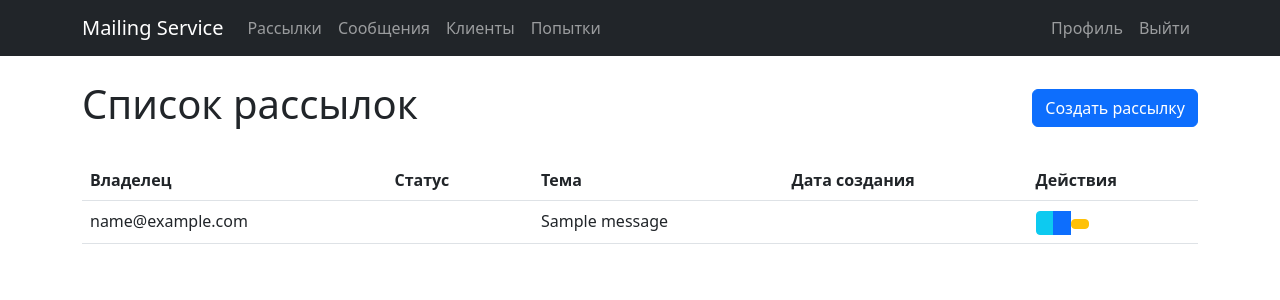
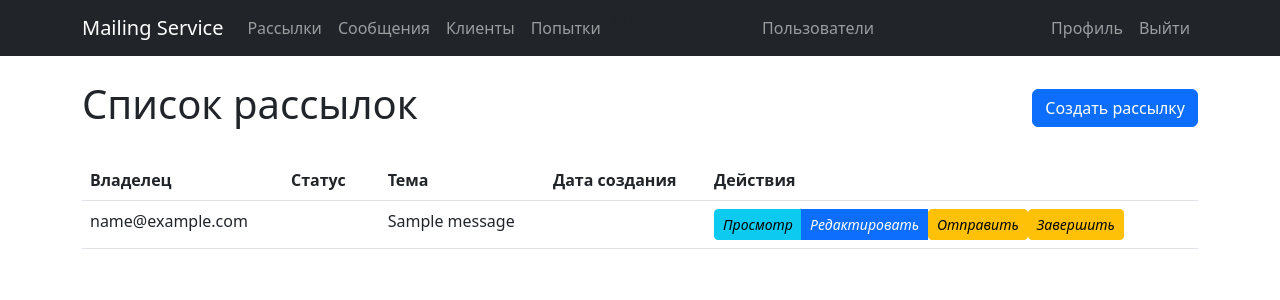
Before and after one commit to Ekaterina-RA/MailingServices, a Django app: page /mailings/ in a window 1280 px wide. Shown: the top 300 px of the page. Run offline with Django 5.2, Linux system fonts and the light colour scheme; a user stored in the database is signed in; tables that the repository leaves empty hold one stand-in row (values such as "Sample post").

Commit message:
final changes

```diff
--- a/messaging/templates/base.html
+++ b/messaging/templates/base.html
@@ -30,6 +30,10 @@
                         <li class="nav-item">
                             <a class="nav-link" href="{% url 'messaging:attempt_list' %}">Попытки</a>
                         </li>
+                    {% if perms.users.can_block_user %}
+                    li class="nav-item">
+                            <a class="nav-link" href="{% url 'messaging:user_list' %}">Пользователи</a>
+                    {% endif %}
                     {% endif %}
                 </ul>
                 <ul class="navbar-nav">
--- a/messaging/templates/messaging/mailing_list.html
+++ b/messaging/templates/messaging/mailing_list.html
@@ -44,20 +44,27 @@
                     <div class="btn-group" role="group">
                         <a href="{% url 'messaging:mailing_detail' mailing.pk %}"
                            class="btn btn-sm btn-info" title="Просмотр">
-                            <i class="fas fa-eye"></i>
+                            <i class="fas fa-eye">Просмотр</i>
                         </a>
                         {% if mailing.owner == request.user or perms.messaging.change_mailing %}
                         <a href="{% url 'messaging:mailing_update' mailing.pk %}"
                            class="btn btn-sm btn-primary" title="Редактировать">
-                            <i class="fas fa-edit"></i>
+                            <i class="fas fa-edit">Редактировать</i>
                         </a>
+                        <form method="post" action="{% url 'messaging:mailing_send' mailing.pk %}"
+                              {% csrf_token %}
+                            <button type="submit" class="btn btn-sm btn-warning" title="Отправить">
+                                <i class="fas fa-edit">Отправить</i>
+                            </button>
+                        </form>
+
                         {% endif %}
-                        {% if can_finish and mailing.status != 'completed' %}
+                        {% if perms.users.can_finish and mailing.status != 'completed' %}
                         <form action="{% url 'messaging:finish_mailing' mailing.pk %}"
                               method="post" class="d-inline">
                             {% csrf_token %}
                             <button type="submit" class="btn btn-sm btn-warning" title="Завершить">
-                                <i class="fas fa-stop-circle"></i>
+                                <i class="fas fa-stop-circle">Завершить</i>
                             </button>
                         </form>
                         {% endif %}
--- a/messaging/views.py
+++ b/messaging/views.py
@@ -34,6 +34,8 @@
     context_object_name = "clients"
 
     def get_queryset(self):
+        if self.request.user.has_perm("users.can_view_all"):
+            return Client.objects.all()
         return Client.objects.filter(owner=self.request.user)
 
 
@@ -150,6 +152,11 @@
     form_class = MailingForm
     template_name = "messaging/mailing_form.html"
     success_url = reverse_lazy("messaging:mailing_list")
+
+    def get_form_kwargs(self):
+        kwargs = super().get_form_kwargs()
+        kwargs["user"] = self.request.user
+        return kwargs
 
     def form_valid(self, form):
         form.instance.owner = self.request.user
```
Also changed, not shown: messaging/urls.py (+22 -11 lines).
